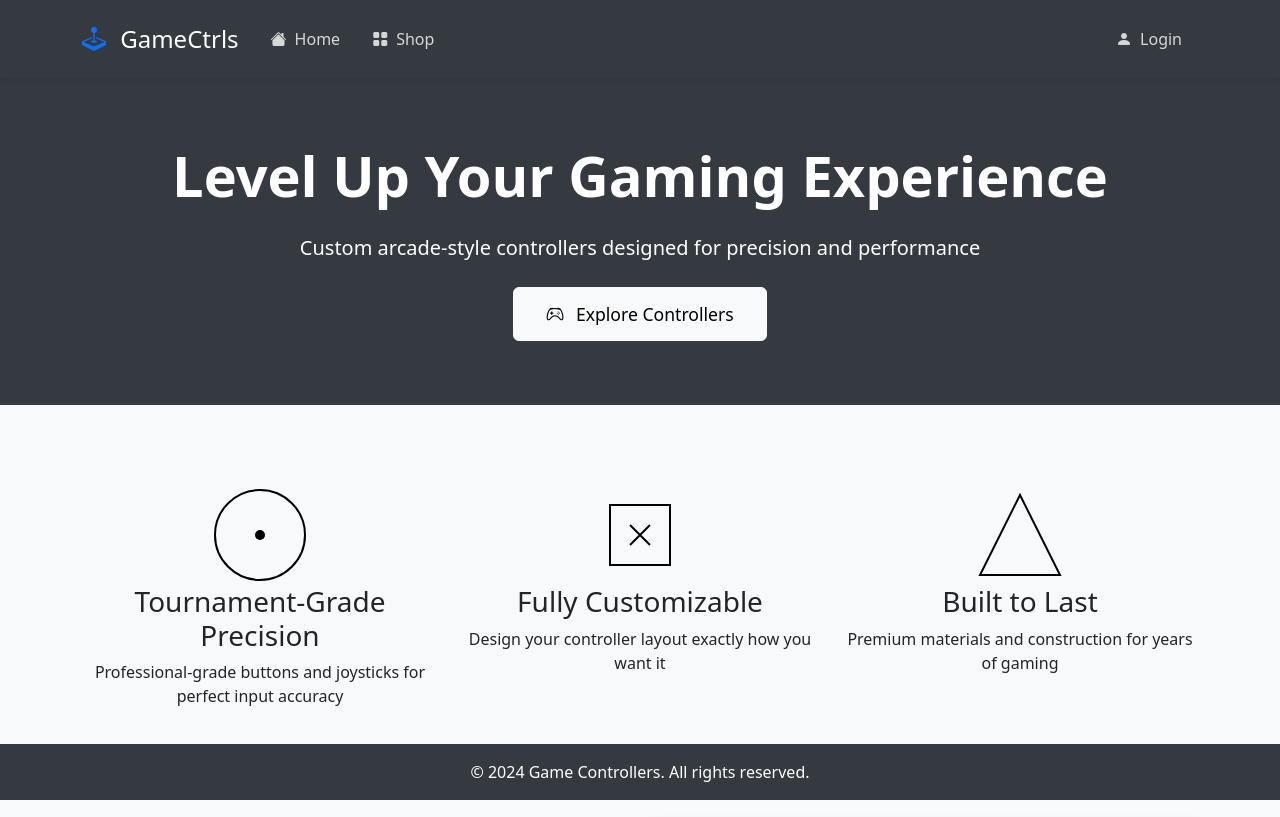
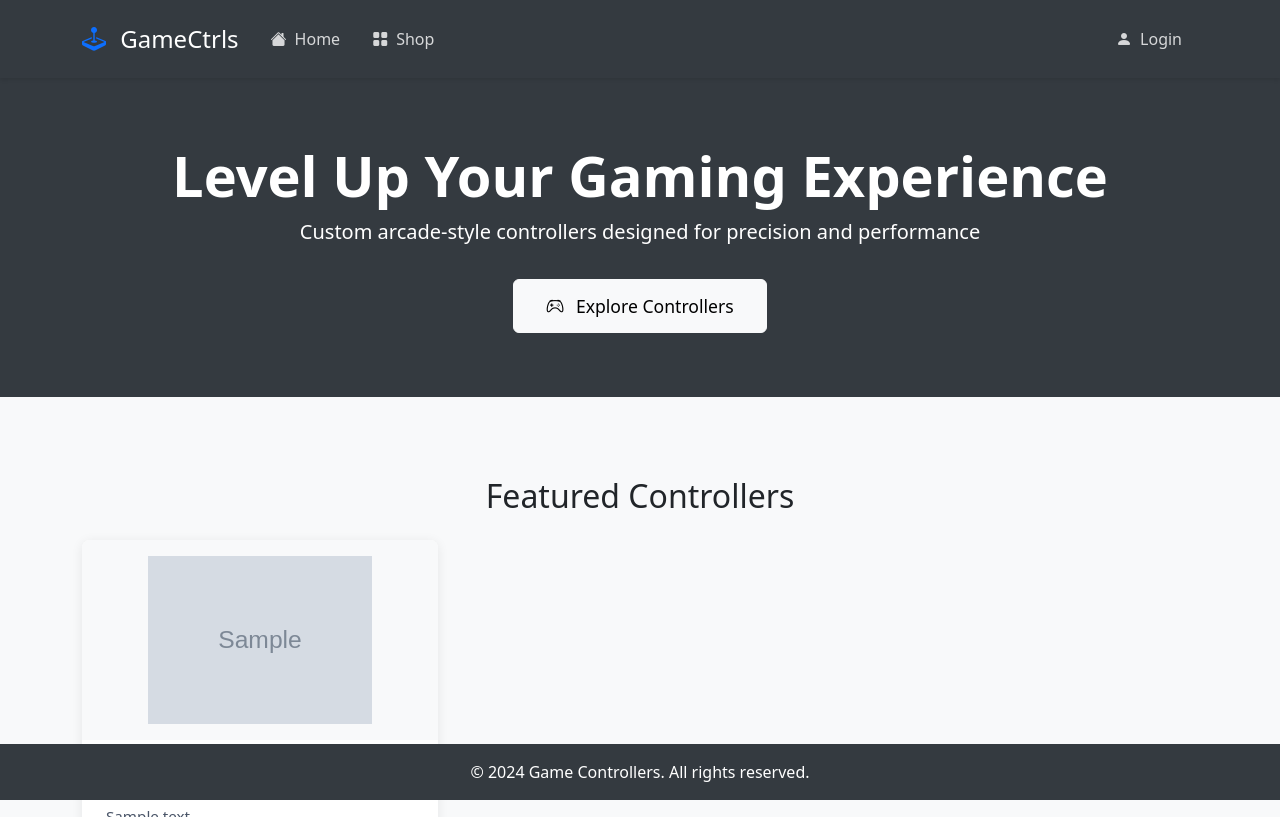
Before and after one commit to ekvale/game_ctrl, a Django app: template products/templates/products/home.html in a window 1280 px wide. Shown: the top 817 px of the page. Run offline with Django 5.2, Linux system fonts and the light colour scheme; the template is opened without the code that fills it: most values are stand-ins (such as "Sample title", 1, 10 or a date in 2020); grey boxes marked "Sample" are stand-in pictures; some libraries are stand-ins or nearby versions.

Commit message:
Static css issues

```diff
--- a/products/templates/products/home.html
+++ b/products/templates/products/home.html
@@ -1,86 +1,38 @@
 {% extends "base.html" %}
 {% load static %}
 
-{% block title %}Game Ctrl - Custom Gaming Controllers{% endblock %}
+{% block title %}GameCtrls - Custom Gaming Controllers{% endblock %}
 
 {% block content %}
+<!-- Hero Section -->
 <section class="hero-section text-center">
     <div class="container">
-        <h1 class="display-4 fw-bold mb-4">Level Up Your Gaming Experience</h1>
-        <p class="lead mb-4">Custom arcade-style controllers designed for precision and performance</p>
-        <a href="#custom-builds" class="btn btn-light btn-lg">
+        <h1 class="display-4">Level Up Your Gaming Experience</h1>
+        <p class="lead">Custom arcade-style controllers designed for precision and performance</p>
+        <a href="#featured-controllers" class="btn btn-light">
             <i class="bi bi-controller"></i> Explore Controllers
         </a>
     </div>
 </section>
 
-<section class="features py-5">
+<!-- Featured Controllers -->
+<section id="featured-controllers" class="py-5">
     <div class="container">
-        <div class="row text-center">
-            <div class="col-md-4">
-                <img src="{% static 'images/precision.svg' %}" alt="Precision" class="feature-icon">
-                <h3>Tournament-Grade Precision</h3>
-                <p>Professional-grade buttons and joysticks for perfect input accuracy</p>
-            </div>
-            <div class="col-md-4">
-                <img src="{% static 'images/customizable.svg' %}" alt="Customizable" class="feature-icon">
-                <h3>Fully Customizable</h3>
-                <p>Design your controller layout exactly how you want it</p>
-            </div>
-            <div class="col-md-4">
-                <img src="{% static 'images/durable.svg' %}" alt="Durable" class="feature-icon">
-                <h3>Built to Last</h3>
-                <p>Premium materials and construction for years of gaming</p>
-            </div>
-        </div>
-    </div>
-</section>
-
-<section class="video-section py-5 bg-light">
-    <div class="container">
-        <div class="row align-items-center">
-            <div class="col-md-6">
-                <h2 class="mb-4">See How It Works</h2>
-                <p class="lead mb-4">Watch our quick explainer video to see how our custom controllers are built and how they can enhance your gaming experience.</p>
-                <ul class="list-unstyled">
-                    <li class="mb-3">
-                        <i class="bi bi-check-circle-fill text-success me-2"></i>
-                        Professional-grade components
-                    </li>
-                    <li class="mb-3">
-                        <i class="bi bi-check-circle-fill text-success me-2"></i>
-                        Customizable button layout
-                    </li>
-                    <li class="mb-3">
-                        <i class="bi bi-check-circle-fill text-success me-2"></i>
-                        RGB LED lighting options
-                    </li>
-                </ul>
-            </div>
-            <div class="col-md-6">
-                <div class="ratio ratio-16x9 shadow rounded">
-                    <iframe src="https://www.youtube.com/embed/your-video-id" title="Product Demo" allowfullscreen></iframe>
-                </div>
-            </div>
-        </div>
-    </div>
-</section>
-
-<section id="custom-builds" class="py-5">
-    <div class="container">
-        <h2 class="text-center mb-5">Featured Controllers</h2>
+        <h2 class="text-center mb-4">Featured Controllers</h2>
         <div class="row">
             {% for controller in featured_controllers %}
             <div class="col-md-4 mb-4">
-                <div class="product-card card">
+                <div class="card">
                     {% if controller.image %}
-                        <img src="{{ controller.image.url }}" class="card-img-top p-3" alt="{{ controller.name }}">
+                        <img src="{{ controller.image.url }}" class="card-img-top" alt="{{ controller.name }}">
+                    {% else %}
+                        <img src="{% static 'images/default-controller.jpg' %}" class="card-img-top" alt="{{ controller.name }}">
                     {% endif %}
                     <div class="card-body">
                         <h5 class="card-title">{{ controller.name }}</h5>
                         <p class="card-text">{{ controller.description|truncatewords:20 }}</p>
                         <div class="d-flex justify-content-between align-items-center">
-                            <span class="text-primary">${{ controller.price }}</span>
+                            <p class="card-text mb-0"><strong>${{ controller.price }}</strong></p>
                             <div class="d-flex gap-2">
                                 <a href="{{ controller.get_absolute_url }}" class="btn btn-outline-primary">
                                     <i class="bi bi-info-circle"></i> Details
@@ -114,32 +66,4 @@
         </div>
     </div>
 </section>
-
-<section class="categories py-5 bg-light">
-    <div class="container">
-        <h2 class="text-center mb-5">Browse by Category</h2>
-        <div class="row">
-            {% for category in categories %}
-            <div class="col-md-4 mb-4">
-                <div class="category-card card">
-                    <div class="card-body">
-                        <h5 class="card-title">{{ category.name }}</h5>
-                        <a href="{{ category.get_absolute_url }}" class="btn btn-outline-primary">
-                            <i class="bi bi-grid-fill"></i> Browse
-                        </a>
-                    </div>
-                </div>
-            </div>
-            {% endfor %}
-        </div>
-    </div>
-</section>
-
-<section class="cta-section bg-primary text-white py-5 text-center">
-    <div class="container">
-        <h2 class="mb-4">Ready to Customize Your Controller?</h2>
-        <p class="lead mb-4">Choose from our pre-built designs or create your own custom layout</p>
-        <a href="{% url 'products:category_detail' 'arcade-controllers' %}" class="btn btn-light btn-lg">Start Building</a>
-    </div>
-</section>
 {% endblock %}
```
